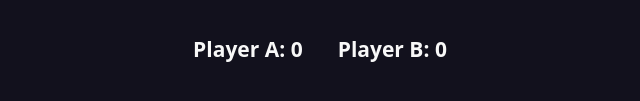
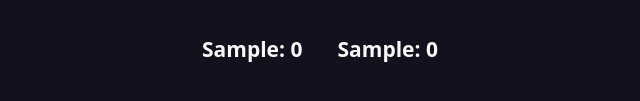
Before and after one commit to danibassprod/tic-tac-toe, a plain HTML site: page index.html in a window 1280 px wide. Both pictures are taken after typing "Sample", "Sample" into the empty fields and a click on the button "Submit". Shown: the part 659-760 px from the top of the page, 320-960 px from the left. Drawn offline with Linux system fonts and the light colour scheme.

Commit message:
Form: name are displayed if entered, else defaults to Player A and Player B

```diff
--- a/index.html
+++ b/index.html
@@ -29,7 +29,7 @@
                     </div>
                     <div class="form buttons">
                         <button type="reset">Reset</button>
-                        <button type="submit">Submit</button>
+                        <button class="submitBtn" type="submit">Submit</button>
                     </div>
                 </form>
             </dialog>
--- a/script.js
+++ b/script.js
@@ -245,12 +245,20 @@ const gameDisplay = (function(){
         })
     };
 
+    const playerNameSubmitBtn = document.querySelector('.submitBtn')
+    playerNameSubmitBtn.addEventListener('click', () => {
+        playerA.name = document.querySelector('#player-a').value
+        playerB.name = document.querySelector('#player-b').value
+        playerADOM.textContent = `${playerA.name}: ${playerA.getScore()}`
+        playerBDOM.textContent = `${playerB.name}: ${playerB.getScore()}`
+    })
+
     const playerADOM = document.querySelector('.player-a')
     const playerBDOM = document.querySelector('.player-b')
 
     function displayScore(){
-        playerADOM.textContent = `Player A: ${playerA.getScore()}`
-        playerBDOM.textContent = `Player B: ${playerB.getScore()}`
+        playerADOM.textContent = `${playerA.name}: ${playerA.getScore()}`
+        playerBDOM.textContent = `${playerB.name}: ${playerB.getScore()}`
     }
 
     displayScore()
```
